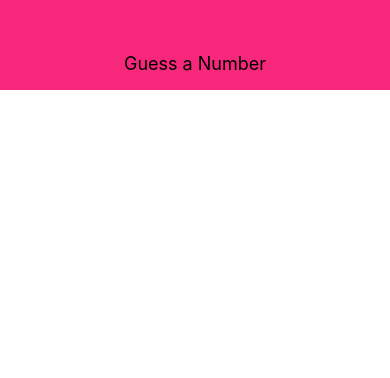
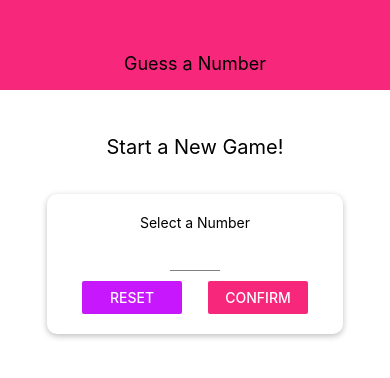
Before and after one commit to franklinsales/guess-number-app-react-native, a React Native app: screen / in a window 390 px wide. Shown: the top 378 px of the page. Built offline with nearby package versions, Linux system fonts and the light colour scheme.

Commit message:
update project

```diff
--- a/App.js
+++ b/App.js
@@ -1,11 +1,16 @@
 import React from 'react';
 import { StyleSheet, View } from 'react-native';
+
 import Header from './components/Header'
+import StartGameScreen from './screens/StartGameScreen'
 
 export default function App() {
   return (
     <View style={styles.screen}>
       <Header title="Guess a Number"/>
+
+      <StartGameScreen />
+
     </View>
   );
 }
```
